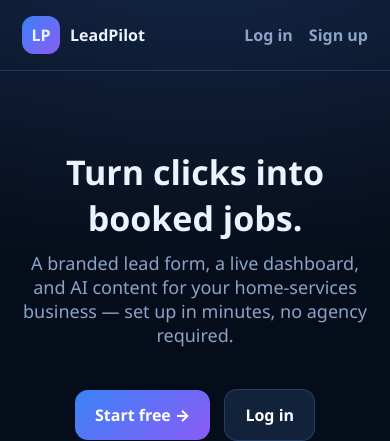
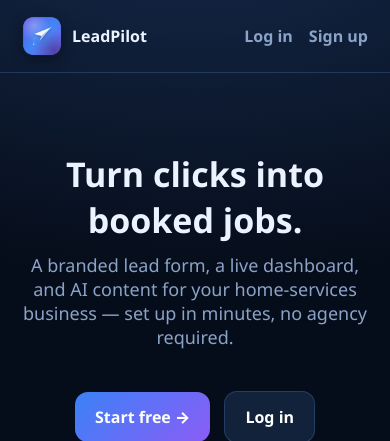
Before and after one commit to eddysinelien86-gif/Floridahub, a Flask app: page / in a window 390 px wide. Shown: the top 441 px of the page. Run offline with Flask 3, Linux system fonts and the light colour scheme.

Commit message:
Add LeadPilot logo to the app (header, favicon, phone icon)
- Real logo replaces the plain LP box in the nav
- Favicon + apple-touch-icon so browser tabs and phone home-screen shortcuts
  show the brand mark
- static/ icon set (256/192/512/180/32)

Co-Authored-By: Claude Opus 4.8 <noreply@anthropic.com>
Claude-Session: https://claude.ai/code/session_01McpQP5NsXFiofFsFNHJzWi

```diff
--- a/saas/templates/base.html
+++ b/saas/templates/base.html
@@ -4,6 +4,9 @@
   <meta charset="UTF-8" />
   <meta name="viewport" content="width=device-width, initial-scale=1.0" />
   <title>{% block title %}LeadPilot{% endblock %}</title>
+  <link rel="icon" type="image/png" href="/static/favicon-32.png" />
+  <link rel="apple-touch-icon" href="/static/apple-touch-icon.png" />
+  <meta name="theme-color" content="#4f46e5" />
   <style>
     :root { --bg:#060d1a; --panel:#0e1a2e; --panel2:#14263f; --line:rgba(96,165,250,.22);
             --accent:#3b82f6; --accent2:#8b5cf6; --text:#eaf3ff; --muted:#8ba3c7; --good:#34d399; }
@@ -13,7 +16,7 @@
     a { color:var(--accent); text-decoration:none; }
     .topbar { display:flex; align-items:center; justify-content:space-between; padding:16px 22px; border-bottom:1px solid var(--line); }
     .brand { display:flex; align-items:center; gap:10px; font-weight:800; }
-    .logo { width:38px; height:38px; border-radius:12px; background:linear-gradient(135deg,var(--accent),var(--accent2)); display:grid; place-items:center; font-weight:900; }
+    .logo { width:40px; height:40px; border-radius:12px; display:block; object-fit:cover; box-shadow:0 4px 12px rgba(2,6,23,.4); }
     .nav a { margin-left:16px; color:var(--muted); font-weight:600; }
     .nav a:hover { color:var(--text); }
     .wrap { max-width:1000px; margin:0 auto; padding:28px 20px; }
@@ -49,7 +52,7 @@
 </head>
 <body>
   <div class="topbar">
-    <div class="brand"><div class="logo">LP</div> LeadPilot</div>
+    <div class="brand"><img class="logo" src="/static/logo.png" alt="LeadPilot logo" /> LeadPilot</div>
     <div class="nav">
       {% if user %}
         <a href="/dashboard">Dashboard</a><a href="/logout">Log out</a>
```
Also changed, not shown: saas/static/apple-touch-icon.png (added), saas/static/favicon-32.png (added), saas/static/icon-192.png (added), saas/static/icon-512.png (added), saas/static/logo.png (added).
